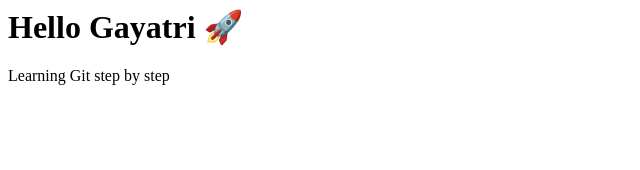
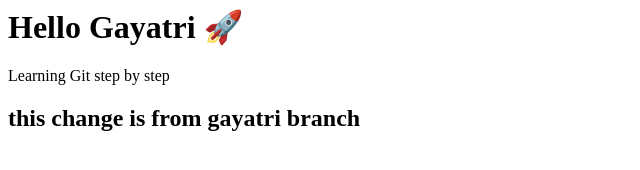
Before and after one commit to gayatri-patil-1/git-learning-repo, a plain HTML site: page website/index.html in a window 1280 px wide. Shown: the whole page, without its empty margins (0-640 px from the left). Drawn offline with Linux system fonts and the light colour scheme.

Commit message:
updated content from gayatri branch

```diff
--- a/website/index.html
+++ b/website/index.html
@@ -8,6 +8,7 @@
 <h1>Hello Gayatri 🚀</h1>
 
 <p>Learning Git step by step</p>
+<h2>this change is from gayatri branch<h2>
 
 </body>
 
```
